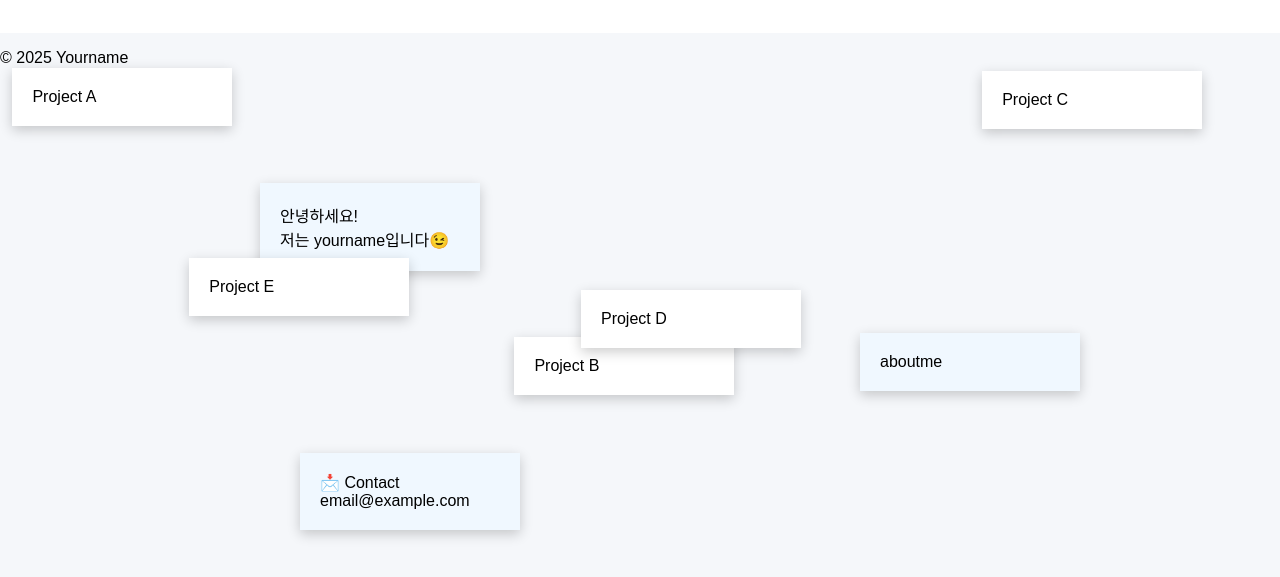
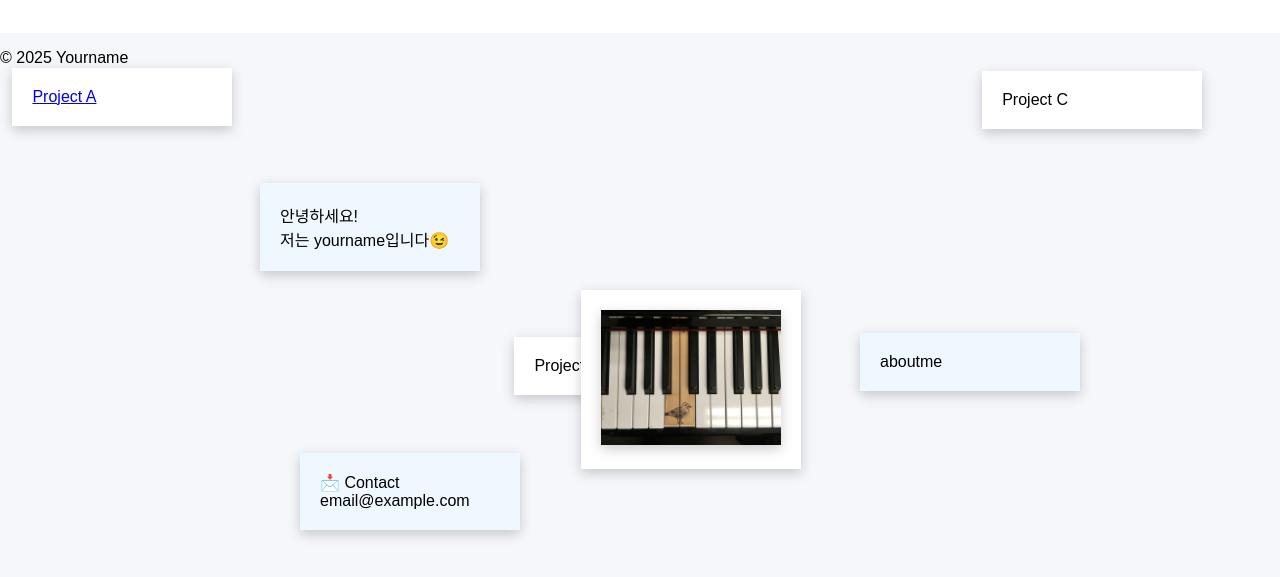
Before and after one commit to ywwjin/ywwjin.github.io, a plain HTML site: page index.html in a window 1280 px wide. Shown: the part 67-644 px from the top of the page. Drawn offline with Linux system fonts and the light colour scheme.

Commit message:
Add image card to index.html and style it in CSS; create projecta.html

```diff
--- a/index.html
+++ b/index.html
@@ -26,11 +26,16 @@
             <div class="card fixed about-card">aboutme</div>
 
             <!--랜덤 카드들-->
-            <div class="card random">Project A</div>
+            <div class="card random">
+                <a href="projecta.html">Project A</a>
+            </div>
             <div class="card random">Project B</div>
             <div class="card random">Project C</div>
-            <div class="card random">Project D</div>
-            <div class="card random">Project E</div>
+
+            <!--이미지 카드들-->
+            <div class="card random image-card">
+                <img src="image1.jpeg" alt="Image 1"/>
+            </div>
         </main>
 
         <footer>
--- a/style.css
+++ b/style.css
@@ -3,6 +3,16 @@ body {
   background: #f5f7fa;
   font-family: Arial, sans-serif;
 }
+/*image card style*/
+.image-card img{
+  width: 180px;
+  height: 135px; /*가로세로 비율 4:3*/
+  overflow: hidden;
+  position: relative;
+  background: white;
+  box-shadow: 0 4px 12px rgba(0,0,0,0.2);
+}
+
 
 /*basic card style*/
 .card {
```
Also changed, not shown: image1.jpeg (added), projecta.html (added).
